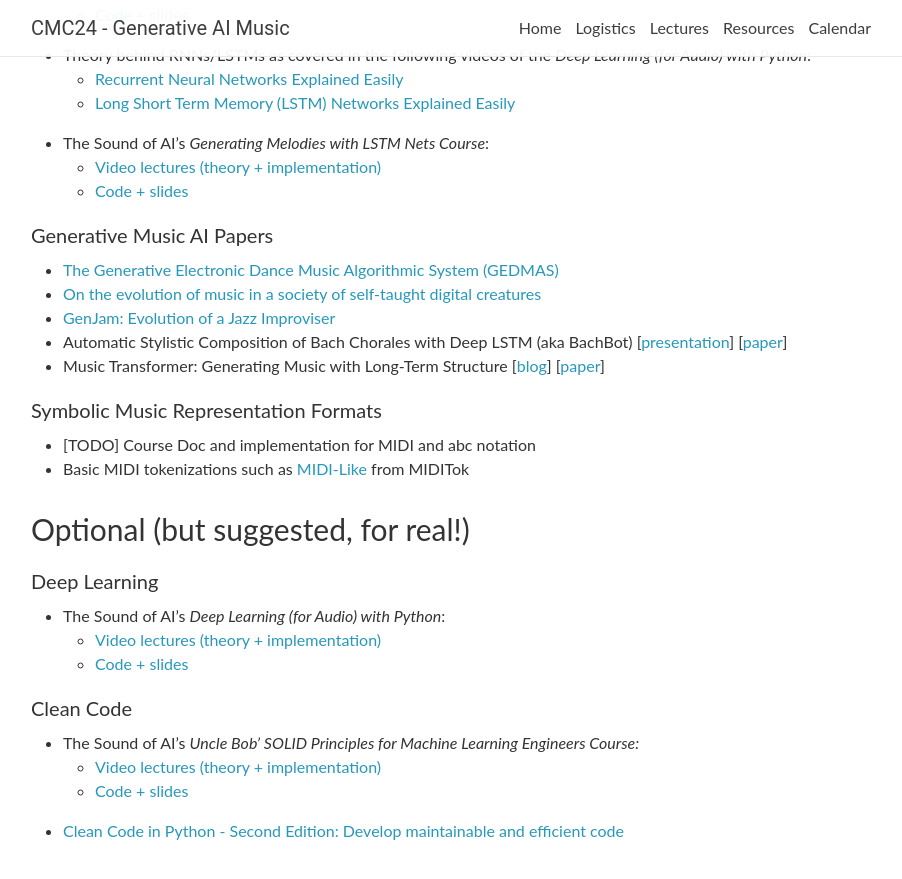
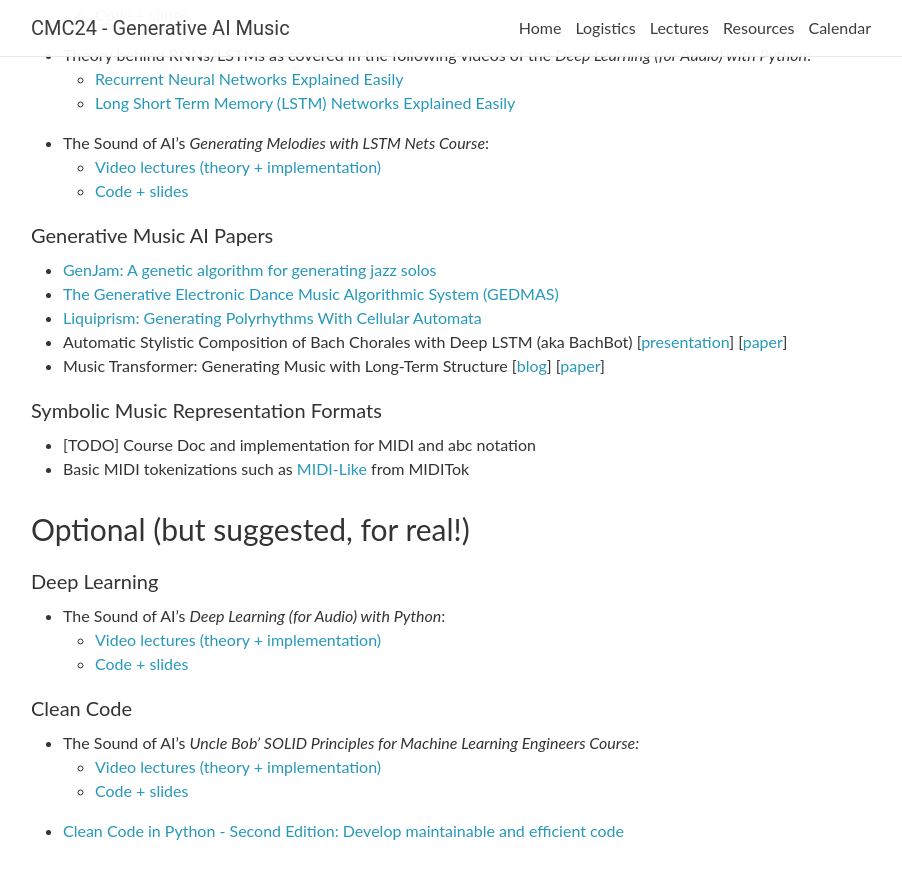
Before and after one commit to smc24-musicgen/smc24-musicgen.github.io, a Jekyll site: the page built from _pages/resources.md, in a window 1280 px wide and 900 px high, scrolled down 659 px. Shown: the top 879 px of the window, without its empty margins (189-1091 px from the left). Built offline with Jekyll 4.4.1, drawn with Linux system fonts in a browser that asks for light colours; nearby versions of some CDN libraries; comment, search, counter and statistics services are not loaded.

Commit message:
Update Github classroom info and resources

```diff
--- a/_pages/resources.md
+++ b/_pages/resources.md
@@ -27,9 +27,9 @@ title: Resources
 
 #### Generative Music AI Papers
 
+* [GenJam: A genetic algorithm for generating jazz solos](https://www.researchgate.net/publication/2342018_GenJam_A_Genetic_Algorithm_for_Generating_Jazz_Solos)
 * [The Generative Electronic Dance Music Algorithmic System (GEDMAS)](https://www.academia.edu/101959323/The_Generative_Electronic_Dance_Music_Algorithmic_System_GEDMAS_)
-* [On the evolution of music in a society of self-taught digital creatures](https://www.researchgate.net/publication/228609658_On_the_evolution_of_music_in_a_society_of_self-taught_digital_creatures)
-* [GenJam: Evolution of a Jazz Improviser](https://www.researchgate.net/profile/John-Biles-2/publication/262370988_GenJam_evolution_of_a_jazz_improviser/links/54dedf3b0cf2966637880809/GenJam-evolution-of-a-jazz-improviser.pdf)
+* [Liquiprism: Generating Polyrhythms With Cellular Automata](http://www.icad.org/websiteV2.0/Conferences/ICAD2002/proceedings/36_AlanDorin.pdf)
 * Automatic Stylistic Composition of Bach Chorales with Deep LSTM (aka BachBot) \[[presentation](https://www.youtube.com/watch?v=yu3DZuxxV7c)\] \[[paper](https://archives.ismir.net/ismir2017/paper/000156.pdf)\]
 * Music Transformer: Generating Music with Long-Term Structure \[[blog](https://magenta.tensorflow.org/music-transformer)\] \[[paper](https://arxiv.org/pdf/1809.04281)\]
 
```
Also changed, not shown: README.md (+1 -1 lines), _pages/logistics.md (+2 -2 lines).
